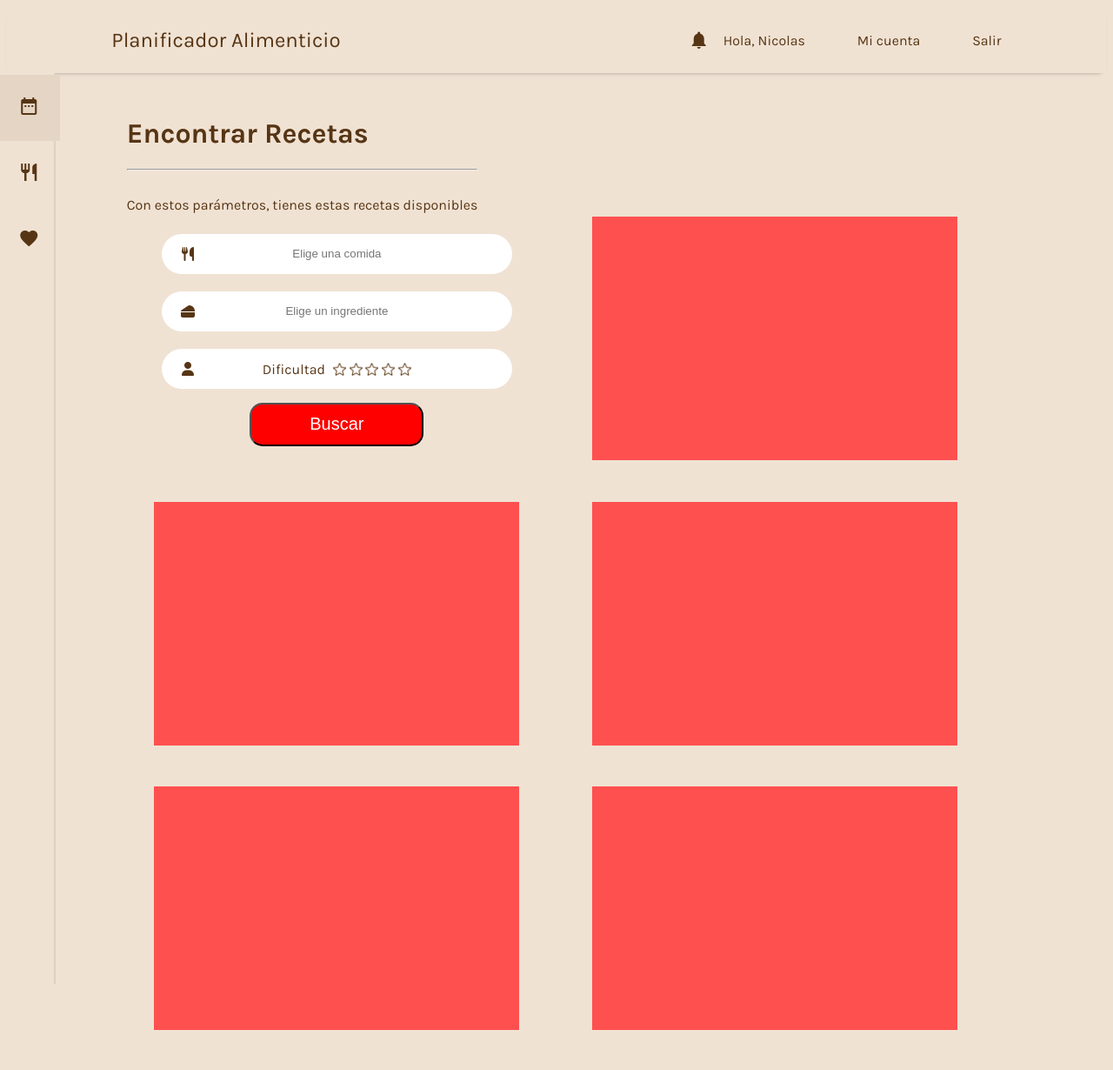
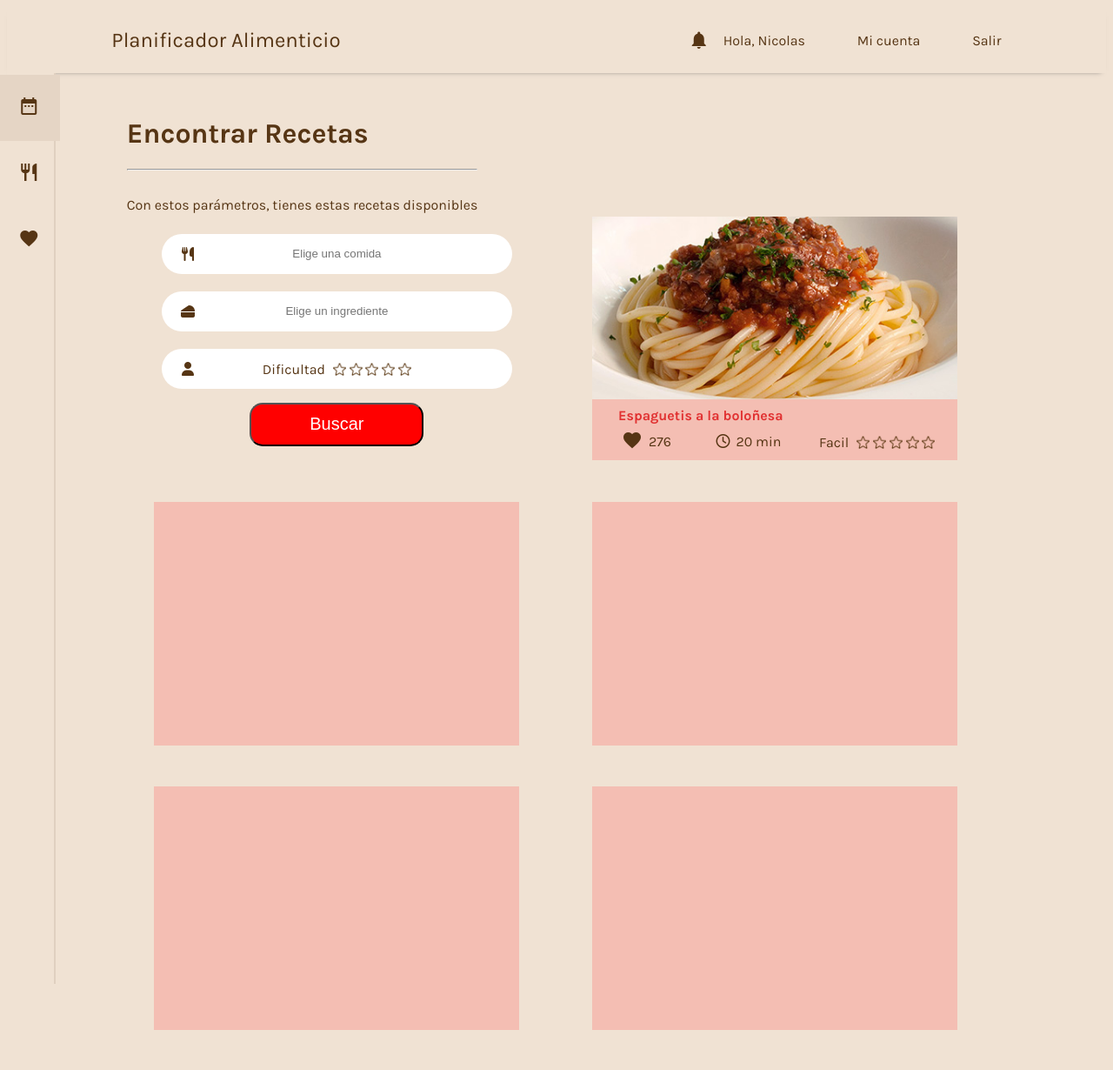
Before and after one commit to nicolasdeory/FoodScheduler, a PHP site: page /busqueda.php in a window 1280 px wide. Shown: the whole page at 87% size. Run offline with PHP 8.4, Linux system fonts and the light colour scheme; some libraries are stand-ins or nearby versions.

Commit message:
Added icons and info to the recipe

```diff
--- a/busqueda.php
+++ b/busqueda.php
@@ -114,11 +114,56 @@
                 </div>
 
                 <div class="result">
+                    <div class="photo">
+                        <img class="spaguetti" src="images/photo1.jpg">
+                    </div>
+                    <div class="description">
+                        <div class="recipetitle">
+                             Espaguetis a la boloñesa
+                        </div>
+                        <div class="info">
+                            <div class="like">
+                                <div class="likeicon"> <span class="material-icons iconocolumna"> favorite </span> </div>
+                                <div class="numberlikes"> 276</div>
+                            </div>
+                            <div class="time">
+                                <div class="timeicon"><i class="far fa-clock"></i></div>
+                                <div class="amounttime"> 20 min</div>
+                            </div>
+                            <div class="difficulty">
+                            <div class="texto-dif">
+                            <div class="dif">
+                                    <div class="rating">
 
+                                            <div class="star"></div>
+                                            <div class="star"></div>
+                                            <div class="star"></div>
+                                            <div class="star"></div>
+                                            <div class="star"></div>
+
+                                        <div class="text" id="rating-label-text">Facil</div>
+                                        <div class="clear"></div>
+                                    </div>
+                            </div>
+                        </div>
+
+                            </div>
+                        </div>
+                    </div>
                 </div>
 
                 <div class="result">
-
+                    <div class="photo">
+                    </div>
+                    <div class="description">
+                        <div class="recipetitle">
+                        </div>
+                        <div class="info">
+                            <div class="like"></div>
+                            <div class="time"></div>
+                            <div class="difficulty"></div>
+                        </div>
+                    </div>
                 </div>
 
                 <div class="result">
--- a/css/busqueda.css
+++ b/css/busqueda.css
@@ -84,9 +84,81 @@ html{
 
 
     .result{
-        background: #ff5050 9%;
+        background: #ff50503f 9%;
+        display: flex;
+        flex-direction: column;
+    }
 
+    .photo{
+        width: 100%;
+        height: 75%;
     }
+
+    .spaguetti{
+        /* In order to get the image correctly
+        displayed inside the div "photo" */
+        object-fit: cover;
+        height: 100%;
+        width: 100%;
+    }
+
+    .description{
+        height: 25%;
+    }
+
+    .recipetitle{
+        color: #e13232;
+        display: flex;
+        flex-direction: column-reverse;
+        justify-content: initial;
+        text-indent: 30px;
+        text-align: left;
+        font-weight: bold;
+        height: 40%;
+        width: 100%;
+    }
+
+    .info{
+        display: flex;
+        flex-direction: row;
+        height: 60%;
+        width: 100%;
+    }
+
+    .like{
+
+        display: flex;
+        justify-content: center;
+        align-items: center;
+        width: 28%;
+        text-size-adjust: 30px;
+    }
+
+    .likeicon{
+
+        margin: 7px;
+    }
+
+    .time{
+        display: flex;
+        justify-content: center;
+        align-items: center;
+        width: 28%;
+    }
+
+    .timeicon{
+        margin: 7px;
+    }
+
+    .difficulty{
+        display: flex;
+        justify-content: center;
+        align-items: center;
+        width: 44%;
+    }
+
+
+
 
     .input-text{
         border: none;
@@ -171,6 +243,10 @@ html{
 
 
 
+
+
+
+
       @media (max-width: 768px){
 
         .contenidodelaweb{
```
Also changed, not shown: images/photo1.jpg (added).
